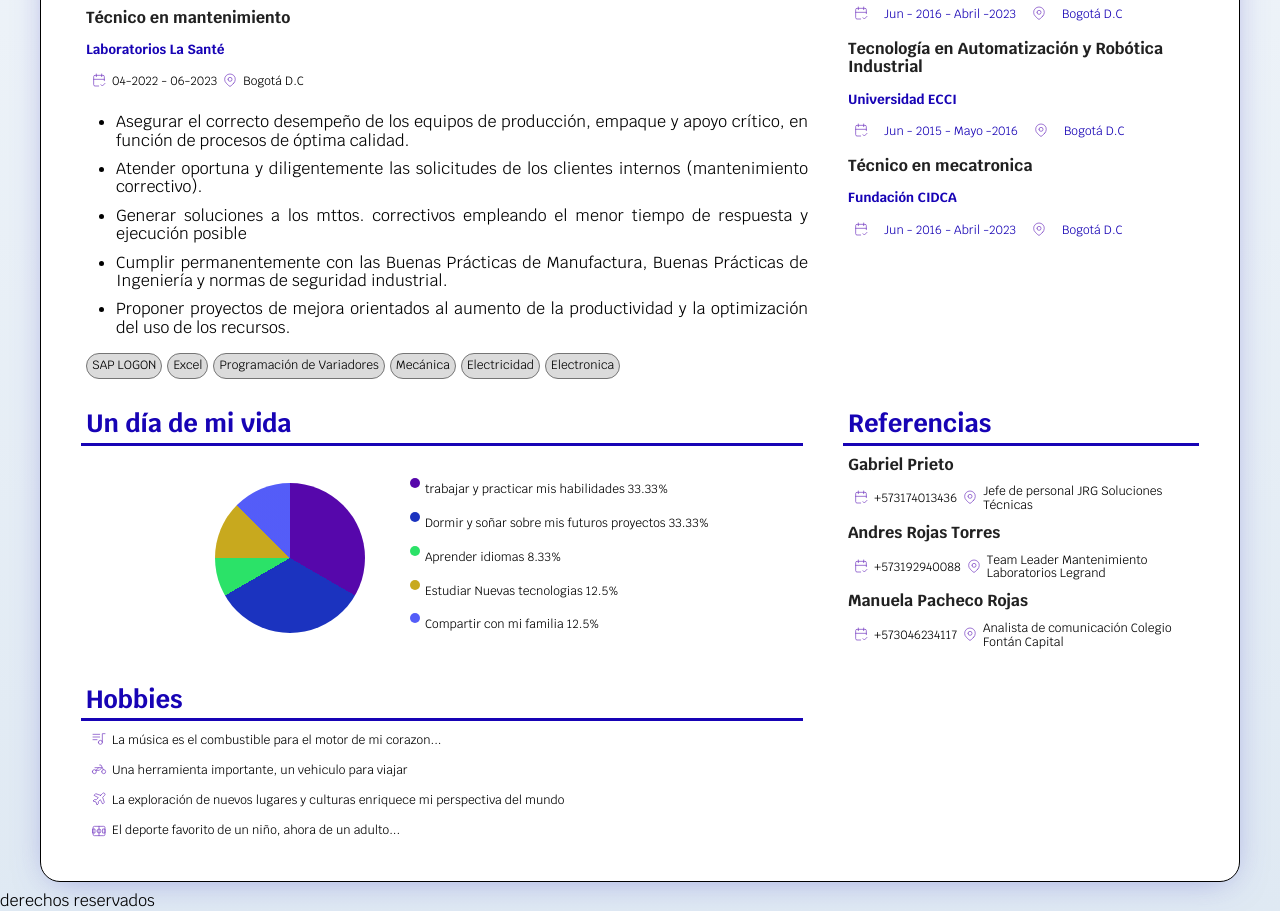
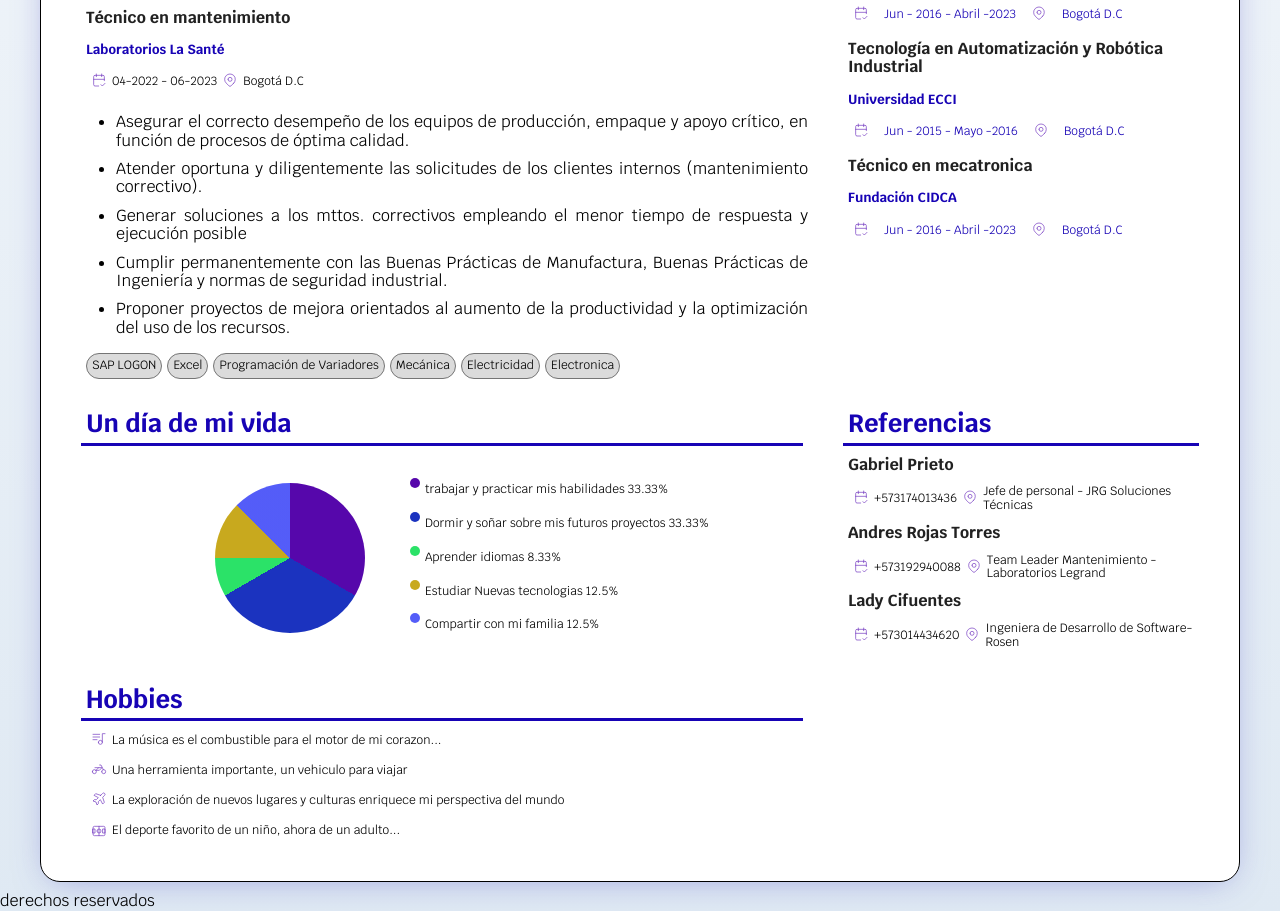
Before and after one commit to Cesarsol117/CV, a plain HTML site: page cv.html in a window 1280 px wide. Shown: the part 1259-2170 px from the top of the page. Drawn offline with Linux system fonts and the light colour scheme.

Commit message:
Modificacion de contacto y se añade separacion

```diff
--- a/cv.html
+++ b/cv.html
@@ -252,7 +252,7 @@
                                                             <path stroke="none" d="M0 0h24v24H0z" fill="none"/>
                                                             <path d="M9 11a3 3 0 1 0 6 0a3 3 0 0 0 -6 0" />
                                                             <path d="M17.657 16.657l-4.243 4.243a2 2 0 0 1 -2.827 0l-4.244 -4.243a8 8 0 1 1 11.314 0z" />
-                                                          </svg></p><p>Jefe de personal JRG Soluciones Técnicas</p>
+                                                          </svg></p><p>Jefe de personal - JRG Soluciones Técnicas</p>
                                                     </div>
                                                 </div>
                                                 <div class="cajaex">
@@ -271,11 +271,11 @@
                                                             <path stroke="none" d="M0 0h24v24H0z" fill="none"/>
                                                             <path d="M9 11a3 3 0 1 0 6 0a3 3 0 0 0 -6 0" />
                                                             <path d="M17.657 16.657l-4.243 4.243a2 2 0 0 1 -2.827 0l-4.244 -4.243a8 8 0 1 1 11.314 0z" />
-                                                          </svg></p><p>Team Leader Mantenimiento Laboratorios Legrand</p>
+                                                          </svg></p><p>Team Leader Mantenimiento - Laboratorios Legrand</p>
                                                     </div>
                                                 </div>
                                                 <div class="cajaex">
-                                                    <h4 class="titulocaja">Manuela Pacheco Rojas</h4>
+                                                    <h4 class="titulocaja">Lady Cifuentes</h4>
 
                                                     <div class="info">
                                                         <p><svg xmlns="http://www.w3.org/2000/svg" class="icon icon-tabler icon-tabler-calendar-check" width="16" height="16" viewBox="0 0 24 24" stroke-width="1" stroke="#6f32be" fill="none" stroke-linecap="round" stroke-linejoin="round">
@@ -287,7 +287,7 @@
                                                             <path d="M15 19l2 2l4 -4" />
                                                             </svg>
                                                         </p>
-                                                        <p>+573046234117</p>
+                                                        <p>+573014434620</p>
                                                         <p>
                                                             <svg xmlns="http://www.w3.org/2000/svg" class="icon icon-tabler icon-tabler-map-pin" width="16" height="16" viewBox="0 0 24 24" stroke-width="1" stroke="#6f32be" fill="none" stroke-linecap="round" stroke-linejoin="round">
                                                             <path stroke="none" d="M0 0h24v24H0z" fill="none"/>
@@ -295,7 +295,7 @@
                                                             <path d="M17.657 16.657l-4.243 4.243a2 2 0 0 1 -2.827 0l-4.244 -4.243a8 8 0 1 1 11.314 0z" />
                                                           </svg>
                                                         </p>
-                                                        <p>Analista de comunicación Colegio Fontán Capital </p>
+                                                        <p>Ingeniera de Desarrollo de Software- Rosen</p>
                                                     </div>
                                                 </div>
                                             </div>
```
